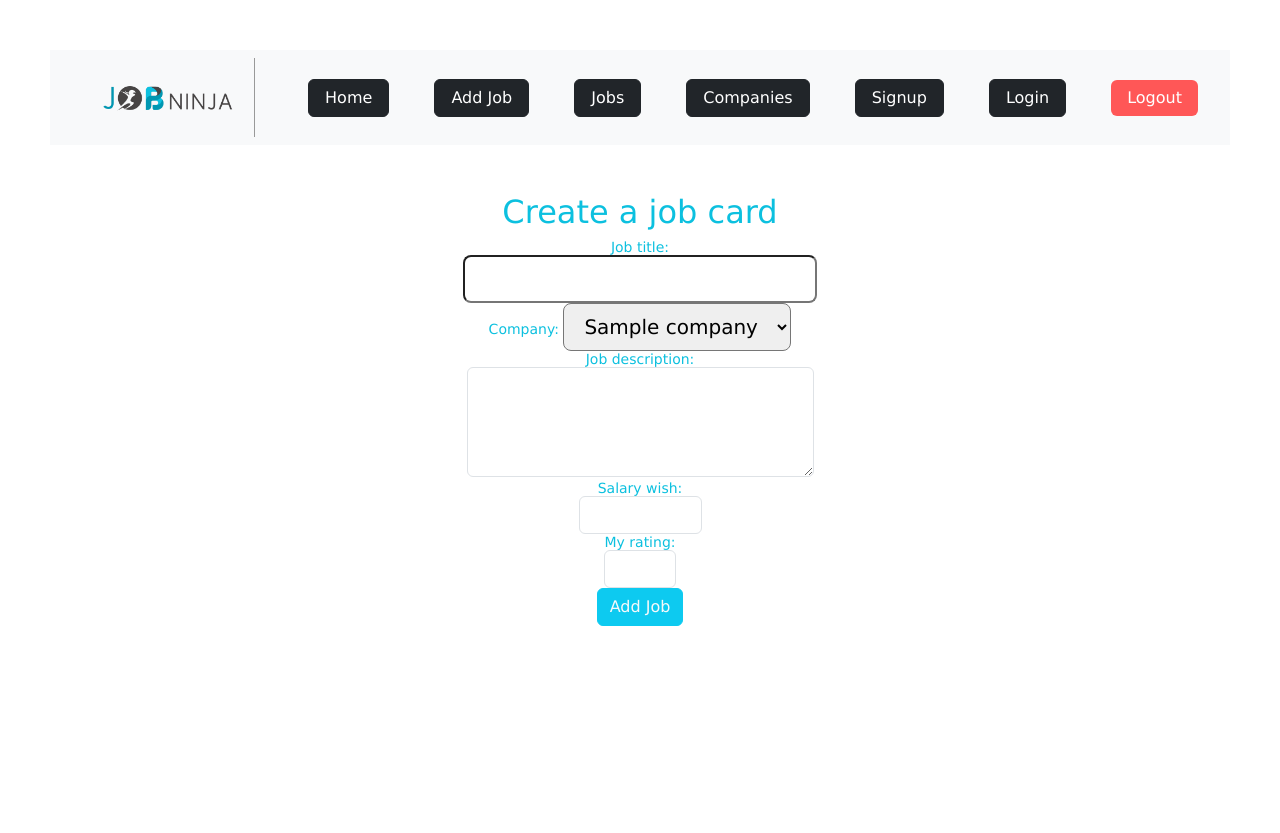
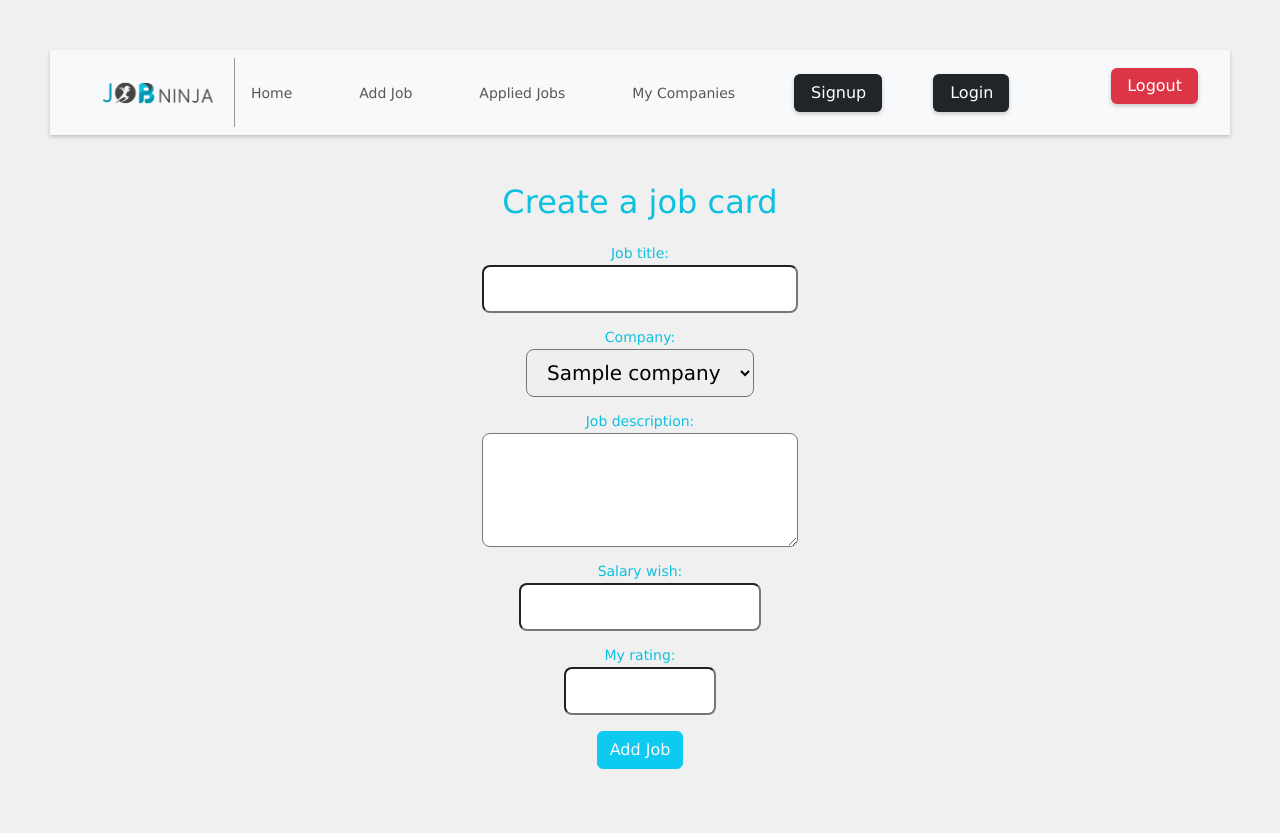
Before and after one commit to CodeFusionLD/job-manager-project, a Node server app: page /positions/create in a window 1280 px wide. Before the commit the page ends 626 px from the top, so only its background shows below. Run offline with Node 20, Linux system fonts and the light colour scheme; a user stored in the database is signed in; tables that the repository leaves empty hold one stand-in row (values such as "Sample post"); some libraries are stand-ins or nearby versions.

Commit message:
css styling for the homepage

```diff
--- a/public/stylesheets/style.css
+++ b/public/stylesheets/style.css
@@ -1,4 +1,5 @@
 body {
+  background-color: #f1f0f0;
   padding: 50px;
   font: 14px "Lucida Grande", Helvetica, Arial, sans-serif;
 }
@@ -18,6 +19,7 @@ nav {
   justify-content: center;
   padding-top: 1rem;
   margin-bottom: 3rem;
+  box-shadow: 0 2px 4px 0 rgba(0,0,0,.2);
 }
 
 nav a {
@@ -56,6 +58,6 @@ nav a:last-child {
   color: #0CC0DF;
 }
 
-.logout {
-  background-color: #FF5757;
+.button-shadow {
+  box-shadow: 0 2px 4px 0 rgba(0,0,0,.2);
 }
--- a/views/layout.hbs
+++ b/views/layout.hbs
@@ -1,12 +1,10 @@
-<!DOCTYPE html>
 <html lang="en">
 
   <head>
-      <meta charset="UTF-8">
-      <meta name="viewport" content="width=device-width, initial-scale=1.0">
-      <meta http-equiv="X-UA-Compatible" content="ie=edge">
+    <meta charset="UTF-8" />
+    <meta name="viewport" content="width=device-width, initial-scale=1.0" />
+    <meta http-equiv="X-UA-Compatible" content="ie=edge" />
     <title>{{appTitle}}</title>
-
 
     <link
       href="https://cdn.jsdelivr.net/npm/bootstrap@5.3.0/dist/css/bootstrap.min.css"
@@ -23,29 +21,79 @@
     <nav class="navbar navbar-expand-lg navbar-light bg-light">
       <div class="container">
         <a class="navbar-brand me-2" href="/">
-                <img src="../images/logo-navbar.png" alt="Nest Logo" height="70" loading="lazy" style="margin-top: -1px">
+          <img
+            src="../images/logo-navbar.png"
+            alt="Nest Logo"
+            height="60"
+            loading="lazy"
+            style="margin-top: -1px"
+          />
         </a>
 
-         <a href="/" class="btn btn-dark px-3" role="button">Home</a>
-         <a href="/positions/create" class="btn btn-dark px-3" role="button">Add Job</a>
+
+    <div class="collapse navbar-collapse" id="navbarButtonsExample">
+
+      <ul class="navbar-nav me-auto mb-2 mb-lg-0">
+        <li class="nav-item">
+          <a class="nav-link" href="/">Home</a>
+        </li>
+      </ul>
+
+    <ul class="navbar-nav me-auto mb-2 mb-lg-0">
+        <li class="nav-item">
+          <a class="nav-link" href="/positions/create">Add Job</a>
+        </li>
+      </ul>
+
+      <ul class="navbar-nav me-auto mb-2 mb-lg-0">
+        <li class="nav-item">
+          <a class="nav-link" href="/positions">Applied Jobs</a>
+        </li>
+      </ul>
+
+      <ul class="navbar-nav me-auto mb-2 mb-lg-0">
+        <li class="nav-item">
+          <a class="nav-link" href="/companies">My Companies</a>
+        </li>
+      </ul>
+
+      {{!--   <a href="/" class="btn btn-dark px-3" role="button">Home</a>
+        <a href="/positions/create" class="btn btn-dark px-3" role="button">Add
+          Job</a>
         <a href="/positions" class="btn btn-dark px-3" role="button">Jobs</a>
-         <a href="/companies" class="btn btn-dark px-3" role="button">Companies</a>
-         <a href="/signup" class="btn btn-dark px-3" role="button">Signup</a>
-         <a href="/login" class="btn btn-dark px-3" role="button">Login</a>
+        <a
+          href="/companies"
+          class="btn btn-dark px-3"
+          role="button"
+        >Companies</a>  --}}
+              <ul class="navbar-nav me-auto mb-2 mb-lg-0"  >
+        <li class="nav-item">
+          <a href="/signup" class="btn btn-dark button-shadow px-3" role="button">Signup</a>
+        </li>
+      </ul>
 
-         <form id="logout-form" method="POST" action="/logout"  >
-            <button class="btn logout btn-dark px-3"  style="border:0" role="button">Logout</button>
+
+               <ul class="navbar-nav me-auto mb-2 mb-lg-0">
+        <li class="nav-item">
+                 <a href="/login" class="btn btn-dark button-shadow px-3" role="button">Login</a>
+        </li>
+      </ul>
+
+ <ul class="navbar-nav me-auto mb-2 mb-lg-0 "></ul>
+        <form id="logout-form" method="POST" action="/logout">
+          <button
+            class="btn btn-danger button-shadow px-3"
+            style="border:0"
+            role="button"
+          >Logout</button>
         </form>
-
+      </ul>
+      </div>
     </nav>
 
     {{{body}}}
 
     <script src="/js/script.js"></script>
 
-
   </body>
-
-
-
 </html>
--- a/views/positions/position-create.hbs
+++ b/views/positions/position-create.hbs
@@ -2,17 +2,17 @@
 <h2>Create a job card</h2>
 </div>
 
-<div class="container-fluid job-board text-center borderline" style="max-width: 540px;">
+<div class="container-fluid job-board text-center borderline" style="max-width: 340px;">
 <form method="POST" action="/positions/create">
 <div>
-  <label> Job title:
-    <input type="text" name="title" class="form-control-lg container-fluid" id="exampleFormControlTextarea1" />
+  <label class="mt-3"> Job title:
+    <input type="text" name="title" class="form-control-lg container-fluid mt-1" id="exampleFormControlTextarea1" />
   </label>
 </div>
 <div>
-    <label> Company:
+    <label class="mt-3"> Company: <br>
 
-    <select name="company" class="form-control-lg" id="exampleFormControlInput1">
+    <select name="company" class="form-control-lg container-fluid mt-1" id="exampleFormControlInput1">
         {{#each companiesArr}}
           <option value={{this._id}}>
             {{this.name}}
@@ -23,17 +23,17 @@
   </label>
 </div>
 <div>
-  <label> Job description:
-    <textarea name="description" cols="30" rows="4" class="form-control" id="exampleFormControlTextarea1"> </textarea>
+  <label class="mt-3"> Job description:
+    <textarea name="description" cols="30" rows="4" class="form-control-lg container-fluid mt-1" id="exampleFormControlTextarea1"> </textarea>
   </label>
 </div>
-    <label> Salary wish:
-    <input type="number" name="salarywish" min="1" max="10000000" class="form-control" id="exampleFormControlTextarea1"/>
+    <label class="mt-3"> Salary wish:
+    <input type="number" name="salarywish" min="1" max="10000000" class="form-control-lg container-fluid mt-1" id="exampleFormControlTextarea1"/>
   </label>
 <div>
-  <label> My rating:
-    <input type="number" name="jobrating" min="1" max="10" class="form-control" id="exampleFormControlTextarea1"/>
+  <label class="mt-3"> My rating:
+    <input type="number" name="jobrating" min="1" max="10" class="form-control-lg container-fluid mt-1" id="exampleFormControlTextarea1"/>
   </label>
 </div>
-  <button type="submit" class="btn btn-info text-light"> Add Job </button></form>
+  <button type="submit" class="btn btn-info text-light mt-3"> Add Job </button></form>
 </div>
--- a/views/positions/positions.hbs
+++ b/views/positions/positions.hbs
@@ -24,8 +24,8 @@
       </div class="cards">
           <a class="btn more-details mt-3 mx-3 text-light " href="/positions/{{this._id}}">More details</a>
         <a class="btn edit mt-3 mx-3 text-light" href="/positions/{{this._id}}/edit">Edit</a>
-        <form class="btn btn-danger mt-3 mx-3 text-light" method="POST" action="/positions/{{_id}}/delete">
-            <button >Delete</button>
+        <form  method="POST" action="/positions/{{_id}}/delete">
+            <button class="btn btn-danger mt-3 mx-3 mb-3 text-light">Delete</button>
         </form>
     </div>
   </div>
```
Also changed, not shown: views/index.hbs (+11 -0 lines). Lines whose indentation alone changed are shown as unchanged.
